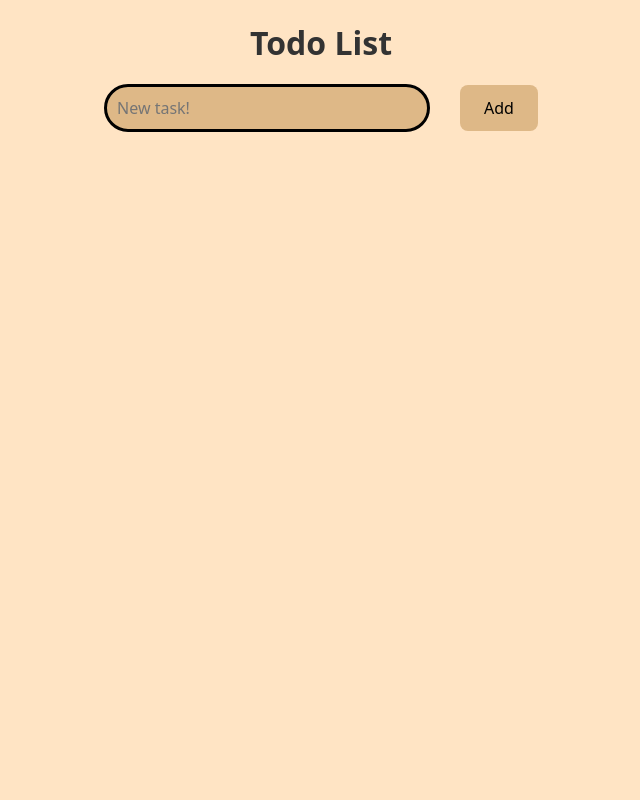
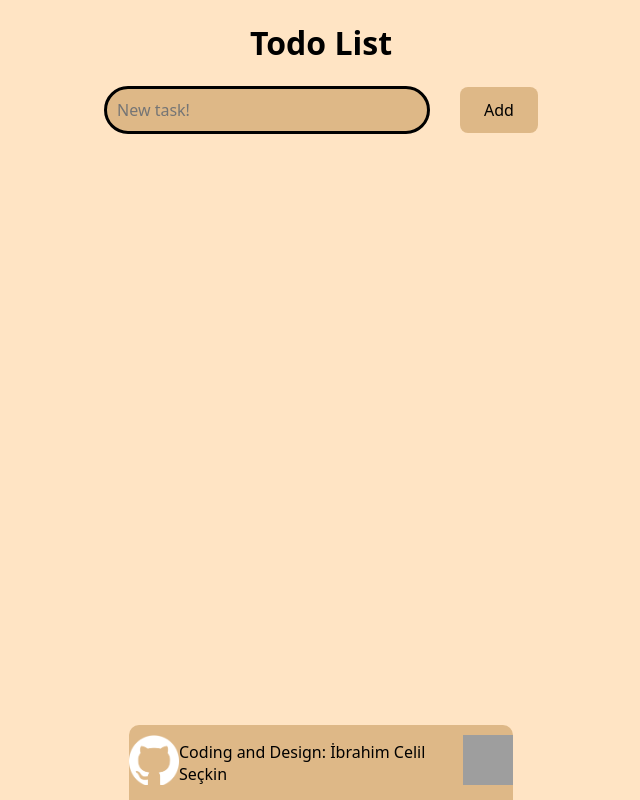
Before and after one commit to ibrahimcelilseckin/todoapp, a Flask app: page / in a window 1280 px wide. Shown: the whole page, without its empty margins (319-959 px from the left). Run offline with Flask 3, Linux system fonts and the light colour scheme; data that the repository does not hold is empty; some web fonts are replaced; grey boxes are pictures that could not be loaded.

Commit message:
Welcome Todo App!

```diff
--- a/app/static/style.css
+++ b/app/static/style.css
@@ -24,9 +24,9 @@ body {
 }
 
 h1 {
-    text-align: center;
-    color: #333;
-    margin-bottom: 20px;
+    display: flex;
+    justify-content: center;
+    align-items: center;
 }
 
 form {
@@ -34,6 +34,36 @@ form {
     justify-content: center;
     align-items: center;
 }
+
+/* Sayfanın alt kısmında ortalanmış sosyal medya div'i */
+.social-media-footer {
+    position: fixed;
+    bottom: 0;
+    left: 50%;
+    transform: translateX(-50%);  /* Ortalamak için */
+    width: 30%;  /* Genişlik %30 */
+    background-color: #DEB887;  /* Arka plan rengini şeffaf siyah yapalım */
+    padding: 10px 0;
+    display: flex;
+    justify-content: space-around;  /* Simge aralarına eşit boşluk */
+    align-items: center;
+    border-radius: 10px 10px 0 0;  /* Yuvarlatılmış köşeler */
+    z-index: 9999;  /* Diğer içeriklerin üstünde görünmesi için */
+}
+
+
+.social-media-footer img {
+    width: 50px;
+    height: 50px;
+    transition: transform 0.3s ease;
+}
+
+
+.social-media-footer a:hover img {
+    transform: scale(1.1);
+}
+
+
 
 input[type="text"] {
     padding: 10px;
--- a/app/templates/index.html
+++ b/app/templates/index.html
@@ -34,6 +34,15 @@
         {% endfor %}
     </ul>
 </div>
+<div class="social-media-footer">
+    <a href="https://github.com/ibrahimcelilseckin/todoapp" target="_blank">
+        <img src="../static/img/github-mark-white.png" alt="Github" />
+    </a>
+    <span> Coding and Design: İbrahim Celil Seçkin </span>
+    <a href="https://instagram.com/mr.iboow" target="_blank">
+        <img src="https://upload.wikimedia.org/wikipedia/commons/9/95/Instagram_logo_2022.svg" alt="Instagram" />
+    </a>
+</div>
 
 
 {% endblock %}
```
Also changed, not shown: app/static/img/github-mark-white.png (added), app/static/img/github-mark.png (added).
